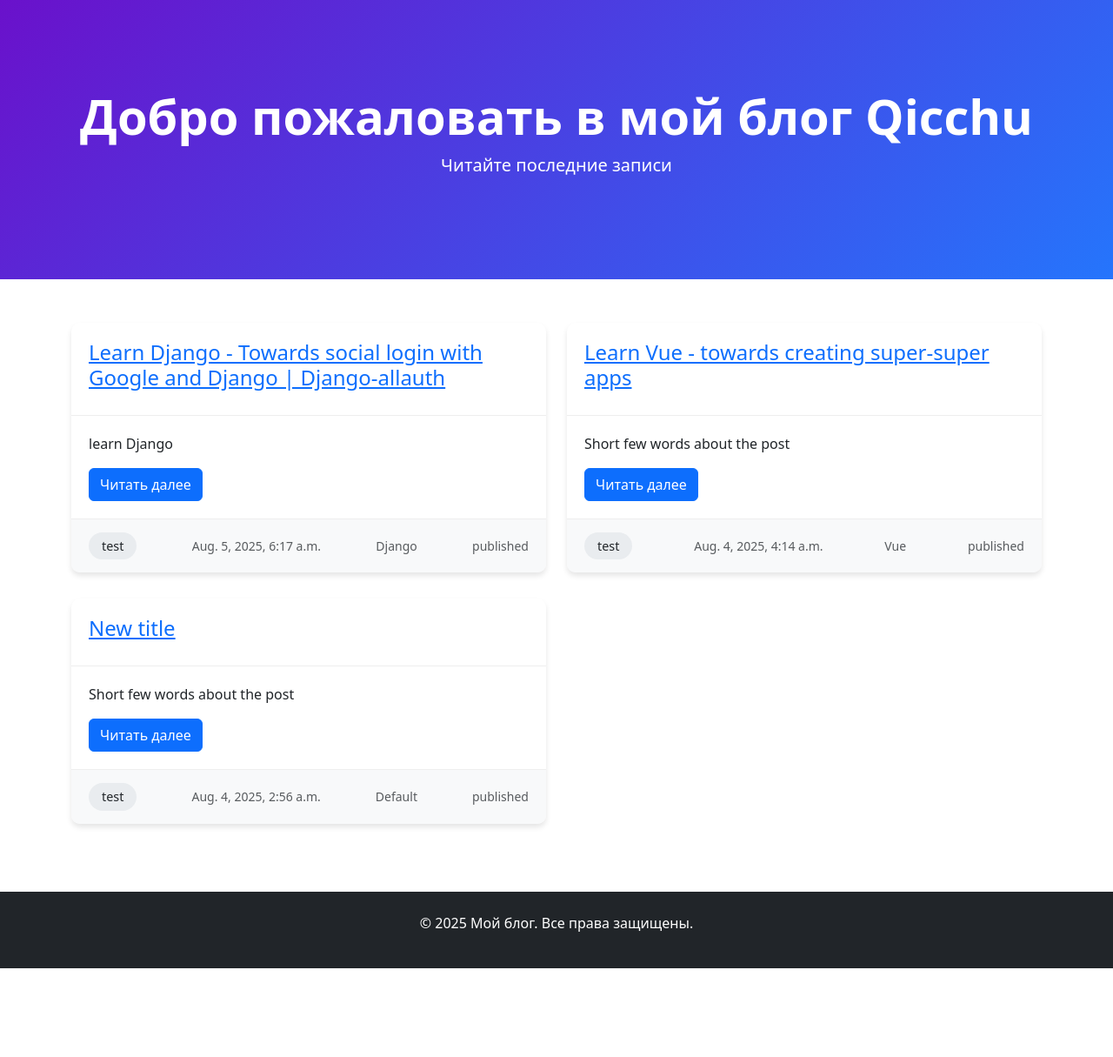
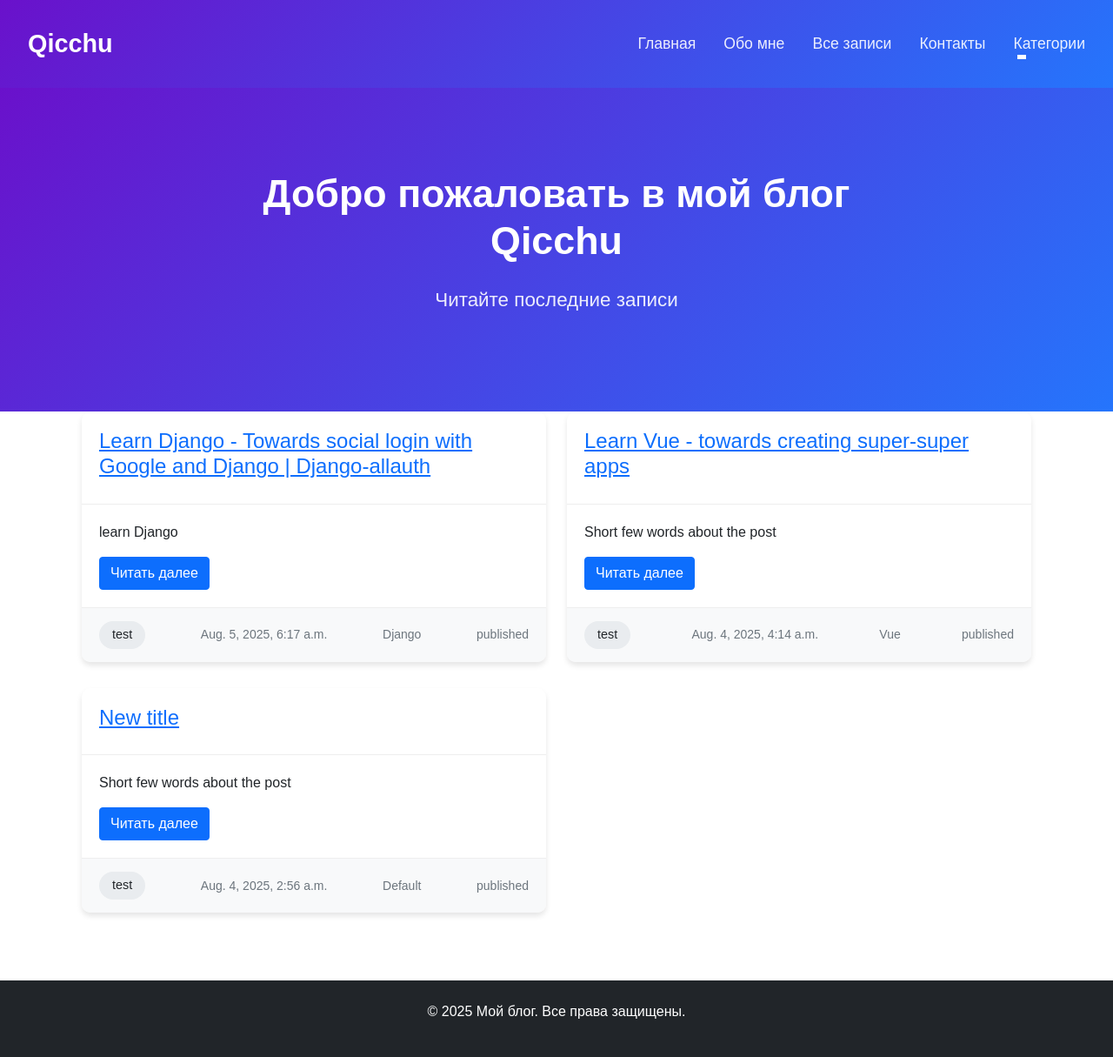
Before and after one commit to Asaddjangodev/advanced_blog_app_with_features, a Django app: page / in a window 1280 px wide. Shown: the whole page at 87% size. Before the commit the page ends 1113 px from the top, so only its background shows below. Run offline with Django 5.2, Linux system fonts and the light colour scheme; data comes from the database, SQL or seed files in the repository.

Commit message:
Add Category dropdown in navbar

```diff
--- a/blog/templates/index.html
+++ b/blog/templates/index.html
@@ -6,13 +6,146 @@
     <meta name="viewport" content="width=device-width, initial-scale=1.0">
     <title>Мой блог</title>
     <link href="https://cdn.jsdelivr.net/npm/bootstrap@5.3.0/dist/css/bootstrap.min.css" rel="stylesheet">
+    <!-- Подключение необходимых библиотек для работы dropdown -->
+<link href="https://cdn.jsdelivr.net/npm/bootstrap@5.1.3/dist/css/bootstrap.min.css" rel="stylesheet">
+<script src="https://cdn.jsdelivr.net/npm/bootstrap@5.1.3/dist/js/bootstrap.bundle.min.js"></script>
     <style>
-        .hero-section {
-            background: linear-gradient(135deg, #6a11cb 0%, #2575fc 100%);
-            padding: 100px 0;
-            color: white;
-            margin-bottom: 50px;
-        }
+
+            /* Общие стили */
+    body {
+        margin: 0;
+        font-family: 'Arial', sans-serif;
+    }
+
+    /* Navbar */
+    .navbar {
+        display: flex;
+        justify-content: space-between;
+        align-items: center;
+        padding: 1.5rem 2rem;
+        background: linear-gradient(135deg, #6a11cb 0%, #2575fc 100%);
+        color: white;
+        position: relative;
+        z-index: 10;
+    }
+
+    .navbar-brand a {
+        font-size: 1.8rem;
+        font-weight: bold;
+        color: white;
+        text-decoration: none;
+    }
+
+    .navbar-items {
+        display: flex;
+        list-style: none;
+        margin: 0;
+        padding: 0;
+        gap: 2rem;
+    }
+
+    .navbar-items a {
+        color: rgba(255, 255, 255, 0.9);
+        text-decoration: none;
+        font-size: 1.1rem;
+        transition: color 0.3s;
+        padding: 0.5rem 0;
+        position: relative;
+    }
+
+    .navbar-items a:hover {
+        color: white;
+    }
+
+    .navbar-items a::after {
+        content: '';
+        position: absolute;
+        bottom: 0;
+        left: 0;
+        width: 0;
+        height: 2px;
+        background-color: white;
+        transition: width 0.3s;
+    }
+
+    .navbar-items a:hover::after {
+        width: 100%;
+    }
+        /* Специальный стиль для пункта Категории */
+    .nav-category {
+        color: #2c3e50 !important; /* Темно-синий цвет */
+        font-weight: 600;
+    }
+
+    .nav-category:hover {
+        color: #e74c3c !important; /* Красный цвет при наведении */
+    }
+
+
+     /* Стили выпадающего меню */
+    .dropdown {
+        position: relative;
+    }
+
+    .dropdown-menu {
+        display: none;
+        position: absolute;
+        top: 100%;
+        left: 0;
+        min-width: 200px;
+        background: white;
+        border-radius: 4px;
+        box-shadow: 0 4px 12px rgba(0,0,0,0.15);
+        padding: 10px 0;
+        z-index: 1000;
+    }
+
+    .dropdown:hover .dropdown-menu {
+        display: block;
+    }
+
+    .dropdown-item {
+        display: block;
+        padding: 8px 20px;
+        color: #495057;
+        transition: all 0.2s;
+    }
+
+    .dropdown-item:hover {
+        background: #f1f3f5;
+        color: #4267B2;
+        padding-left: 25px;
+    }
+
+    .caret {
+        font-size: 12px;
+    }
+
+
+    /* Hero Section */
+    .hero-section {
+        background: linear-gradient(135deg, #6a11cb 0%, #2575fc 100%);
+        padding: 6rem 2rem;
+        text-align: center;
+        color: white;
+        margin-top: -1px; /* Убираем возможный зазор между navbar и hero */
+    }
+
+    .hero-content {
+        max-width: 800px;
+        margin: 0 auto;
+    }
+
+    .hero-section h1 {
+        font-size: 2.8rem;
+        margin-bottom: 1.5rem;
+        font-weight: 700;
+    }
+
+    .hero-section p {
+        font-size: 1.4rem;
+        opacity: 0.9;
+    }
         .post-card {
             border-radius: 10px;
             overflow: hidden;
@@ -69,13 +202,38 @@
         <button type="button" class="btn-close" data-bs-dismiss="alert" aria-label="Close"></button>
     </div>
 
-    <!-- main section -->
-    <div class="hero-section text-center">
-        <div class="container">
-            <h1 class="display-4 fw-bold">Добро пожаловать в мой блог Qicchu</h1>
-            <p class="lead">Читайте последние записи</p>
-        </div>
+ <nav class="navbar">
+    <div class="navbar-brand">
+        <a href="/">Qicchu</a>
     </div>
+    <div class="navbar-menu">
+        <ul class="navbar-items">
+    <li><a href="/">Главная</a></li>
+    <li><a href="/about">Обо мне</a></li>
+    <li><a href="/posts">Все записи</a></li>
+    <li><a href="/contact">Контакты</a></li>
+    <li class="dropdown">
+        <a class="dropdown-toggle" href="#" id="navbarDropdown" role="button" data-bs-toggle="dropdown" aria-expanded="false">
+            Категории
+        </a>
+        <ul class="dropdown-menu" aria-labelledby="navbarDropdown">
+            {% for category in category_list %}
+                <li><a class="dropdown-item" href="/category/{{ category.name }}">{{ category.name|title }}</a></li>
+            {% endfor %}
+        </ul>
+    </li>
+</ul>
+
+    </div>
+</nav>
+
+<!-- Hero Section -->
+<div class="hero-section">
+    <div class="hero-content">
+        <h1>Добро пожаловать в мой блог Qicchu</h1>
+        <p>Читайте последние записи</p>
+    </div>
+</div>
 
     <!-- section with posts -->
     <div class="container">
--- a/blog/views.py
+++ b/blog/views.py
@@ -1,5 +1,5 @@
 from django.shortcuts import render, get_object_or_404
-from .models import Post
+from .models import Post, Category, Comments
 from .forms import NewCommentForm
 from django.http import HttpResponseRedirect
 from django.views.generic import ListView
@@ -40,3 +40,10 @@ class CatListView(ListView):
 
         }
         return content
+
+def category_list(request):
+    category_list = Category.objects.exclude(name="default")
+    context = {
+        'category_list': category_list,
+    }
+    return context
--- a/mysite/settings.py
+++ b/mysite/settings.py
@@ -66,6 +66,7 @@ TEMPLATES = [
                 "django.template.context_processors.request",
                 "django.contrib.auth.context_processors.auth",
                 "django.contrib.messages.context_processors.messages",
+                "blog.views.category_list",
             ],
         },
     },
```
